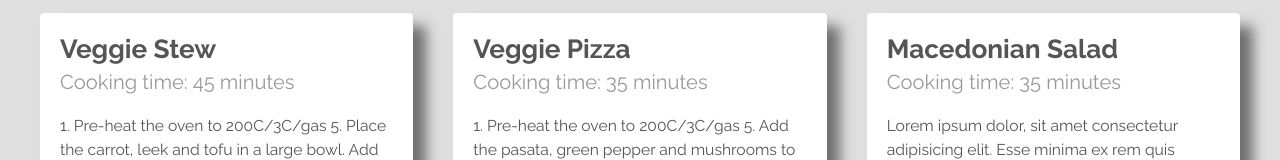
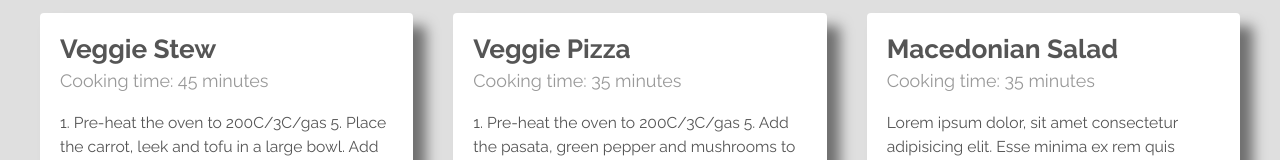
Before and after one commit to Filip-Sazdov/recipe-app, a React (Create React App) app: page / in a window 1280 px wide. Shown: the part 145-305 px from the top of the page. Built offline with nearby package versions, Linux system fonts and the light colour scheme; data requests are answered from the project's data file.

Commit message:
remove redundant code

```diff
--- a/src/components/RecipeList.css
+++ b/src/components/RecipeList.css
@@ -28,7 +28,7 @@
 
 .recipe-list .card p {
   color: #999;
-  font-size: 0.9em;
+  font-size: 0.8em;
 }
 
 .recipe-list .card div {
--- a/src/components/RecipeList.js
+++ b/src/components/RecipeList.js
@@ -10,12 +10,9 @@ export default function RecipeList({ recipes }) {
         <div key={recipe.id} className='card'>
           <h3>{recipe.title}</h3>
           <p>Cooking time: {recipe.cookingTime}</p>
-          {/* <p>Ingredients:</p>
-          <p>{recipe.ingredients}</p> */}
           <div>{recipe.method.substring(0, 100)}...</div>
           <Link to={`/recipes/${recipe.id}`}>Cook this</Link>
         </div>
-
       ))}
     </div>
   )
```
